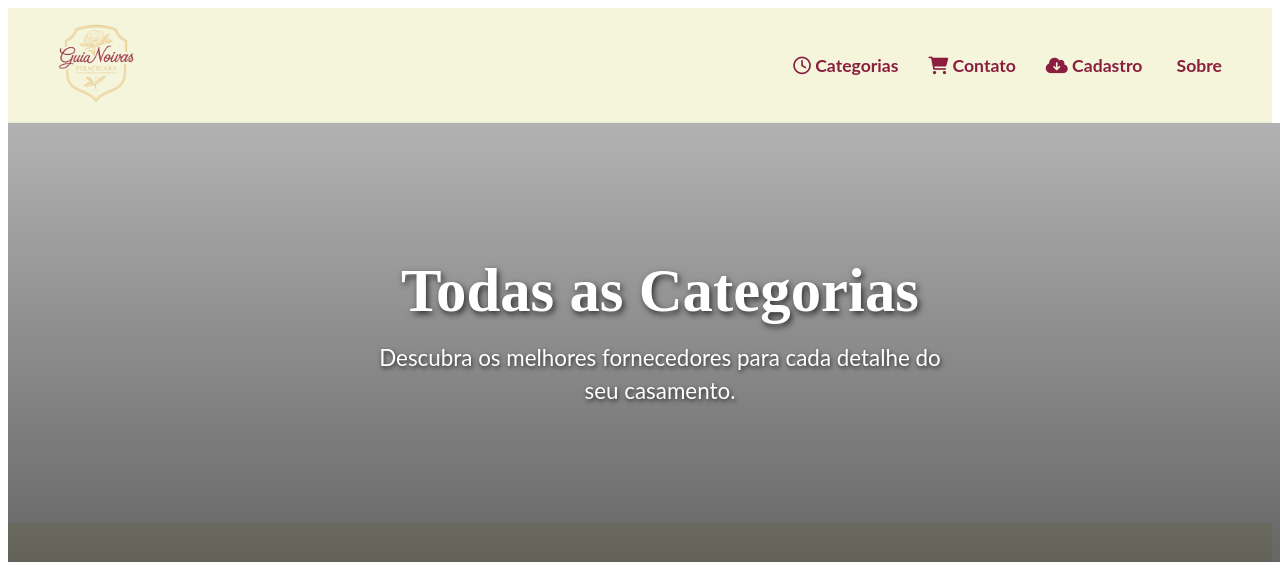
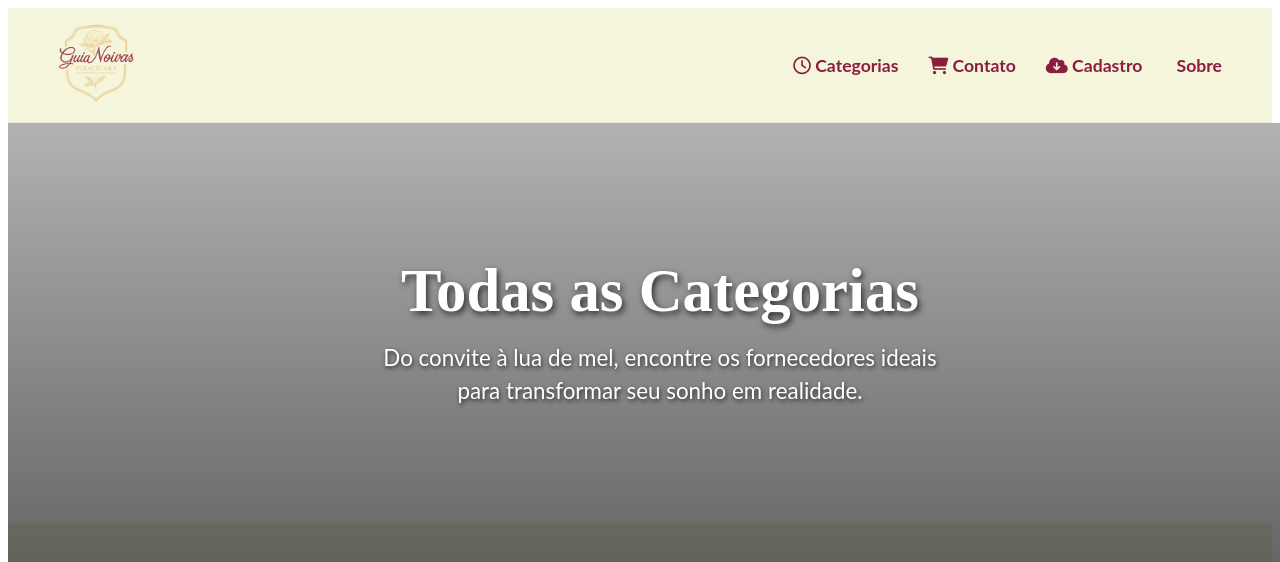
Before and after one commit to jhbortol/guianoivas, a plain HTML site: page piracicaba/categorias.html in a window 1280 px wide. Shown: the top 562 px of the page. Drawn offline with Linux system fonts and the light colour scheme; some icons are missing.

Commit message:
page header categoria

```diff
--- a/piracicaba/categorias.html
+++ b/piracicaba/categorias.html
@@ -27,7 +27,7 @@
     <header class="page-header" style="background-image: url('imagens/categorias-hero.jpg');">
         <div class="page-header-overlay">
             <h1>Todas as Categorias</h1>
-            <p>Descubra os melhores fornecedores para cada detalhe do seu casamento.</p>
+            <p>Do convite à lua de mel, encontre os fornecedores ideais para transformar seu sonho em realidade.</p>
         </div>
     </header>
 
```
